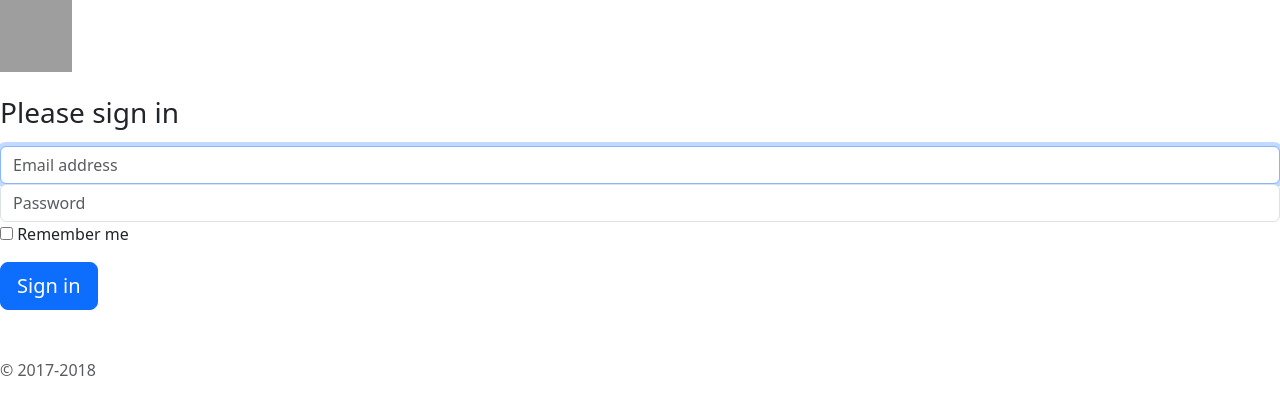
After one commit to BohdanBezushka/MoneyMate, a Django app: page /login/ in a window 1280 px wide. The commit adds this page. Shown: the top 415 px of the page. Run offline with Django 3.2, Linux system fonts and the light colour scheme; some libraries are stand-ins or nearby versions; grey boxes are pictures that could not be loaded.

Commit message:
Create login file with Bootstrap library code

```diff
--- a/expensesapp/urls.py
+++ b/expensesapp/urls.py
@@ -21,5 +21,6 @@ from moneymate import views
 urlpatterns = [
     path('admin/', admin.site.urls),
     path('', views.homePage, name='base'),
-    path('accounts/', include('allauth.urls'),)
+    path('accounts/', include('allauth.urls')),
+    path('login/', views.login, name='login'),
 ]
--- a/moneymate/views.py
+++ b/moneymate/views.py
@@ -1,4 +1,5 @@
 from django.shortcuts import render
+from django.contrib.auth.forms import AuthenticationForm
 
 # Create your views here:
 
@@ -7,3 +8,8 @@ def homePage(request):
     # The function has been exported to the 'expensesapp'
     # project in the 'urls.py' file in order to visualize the HTML content.
     return render(request, 'moneymate/base.html')
+
+def login(request):
+    #The user can log in.
+    form = AuthenticationForm()
+    return render(request, 'moneymate/accounts/login.html', {'form': form})
--- /dev/null
+++ b/templates/moneymate/accounts/login.html
@@ -0,0 +1,21 @@
+{% extends "moneymate/base.html" %}
+
+
+{% block content %}
+<form class="form-signin">
+    <img class="mb-4" src="https://getbootstrap.com/docs/4.0/assets/brand/bootstrap-solid.svg" alt="" width="72" height="72">
+    <h1 class="h3 mb-3 font-weight-normal">Please sign in</h1>
+    <label for="inputEmail" class="sr-only">Email address</label>
+    <input type="email" id="inputEmail" class="form-control" placeholder="Email address" required autofocus>
+    <label for="inputPassword" class="sr-only">Password</label>
+    <input type="password" id="inputPassword" class="form-control" placeholder="Password" required>
+    <div class="checkbox mb-3">
+      <label>
+        <input type="checkbox" value="remember-me"> Remember me
+      </label>
+    </div>
+    <button class="btn btn-lg btn-primary btn-block" type="submit">Sign in</button>
+    <p class="mt-5 mb-3 text-muted">&copy; 2017-2018</p>
+  </form>
+
+{% endblock %}
--- a/templates/moneymate/base.html
+++ b/templates/moneymate/base.html
@@ -46,7 +46,7 @@
 						</li>
 					</ul>
 					<form class="d-flex" role="search">
-						<button class="btn btn-outline-success me-2" type="text">Login</button>
+						<button class="btn btn-outline-success me-2" type="text"><a href="{% url 'login' %}">Login</a></button>
 						<button class="btn btn-outline-success" type="text">Sign up</button>
 					</form>
 				</div>
```
Also changed, not shown: templates/moneymate/accounts/logout.html (added), templates/moneymate/accounts/signup.html (added).
